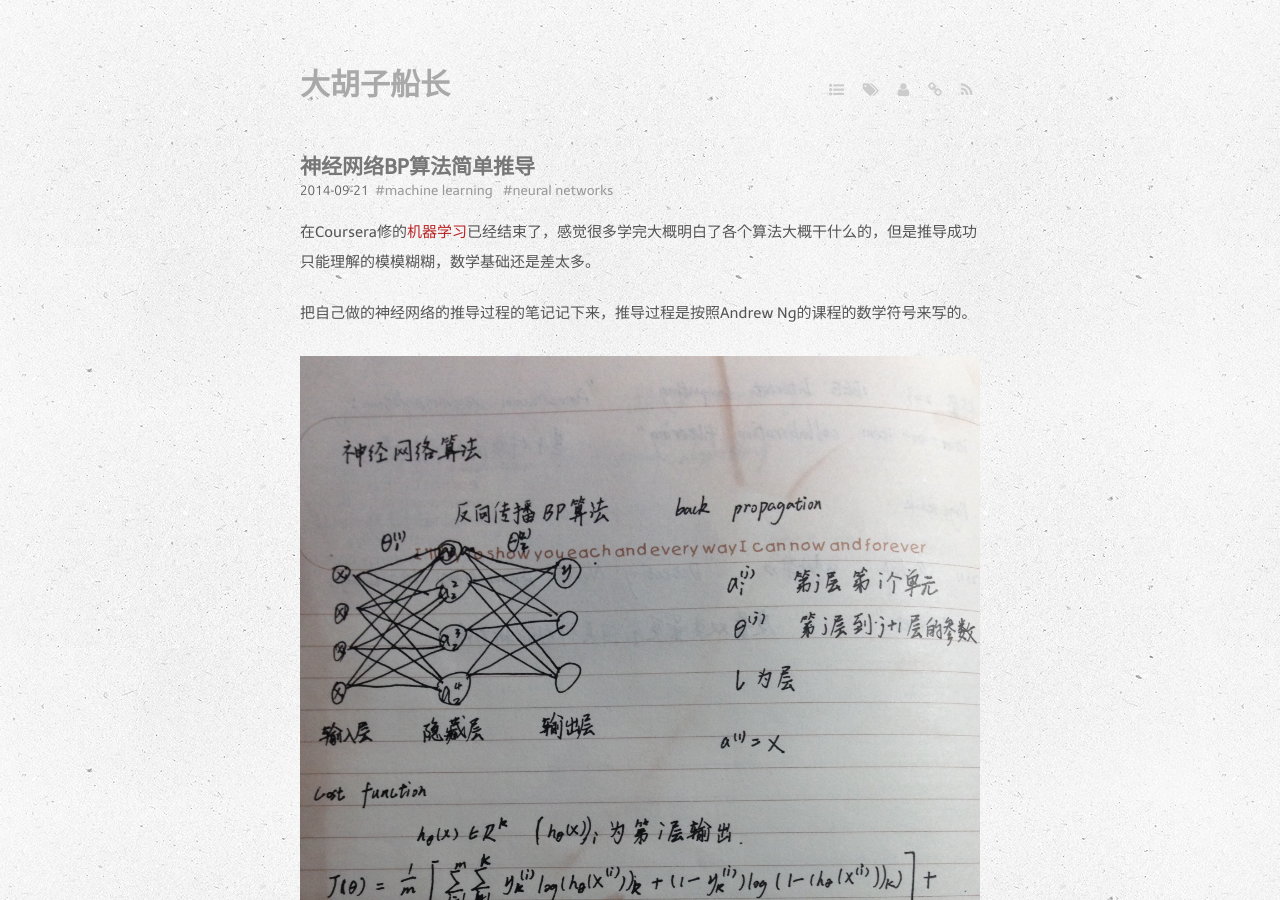
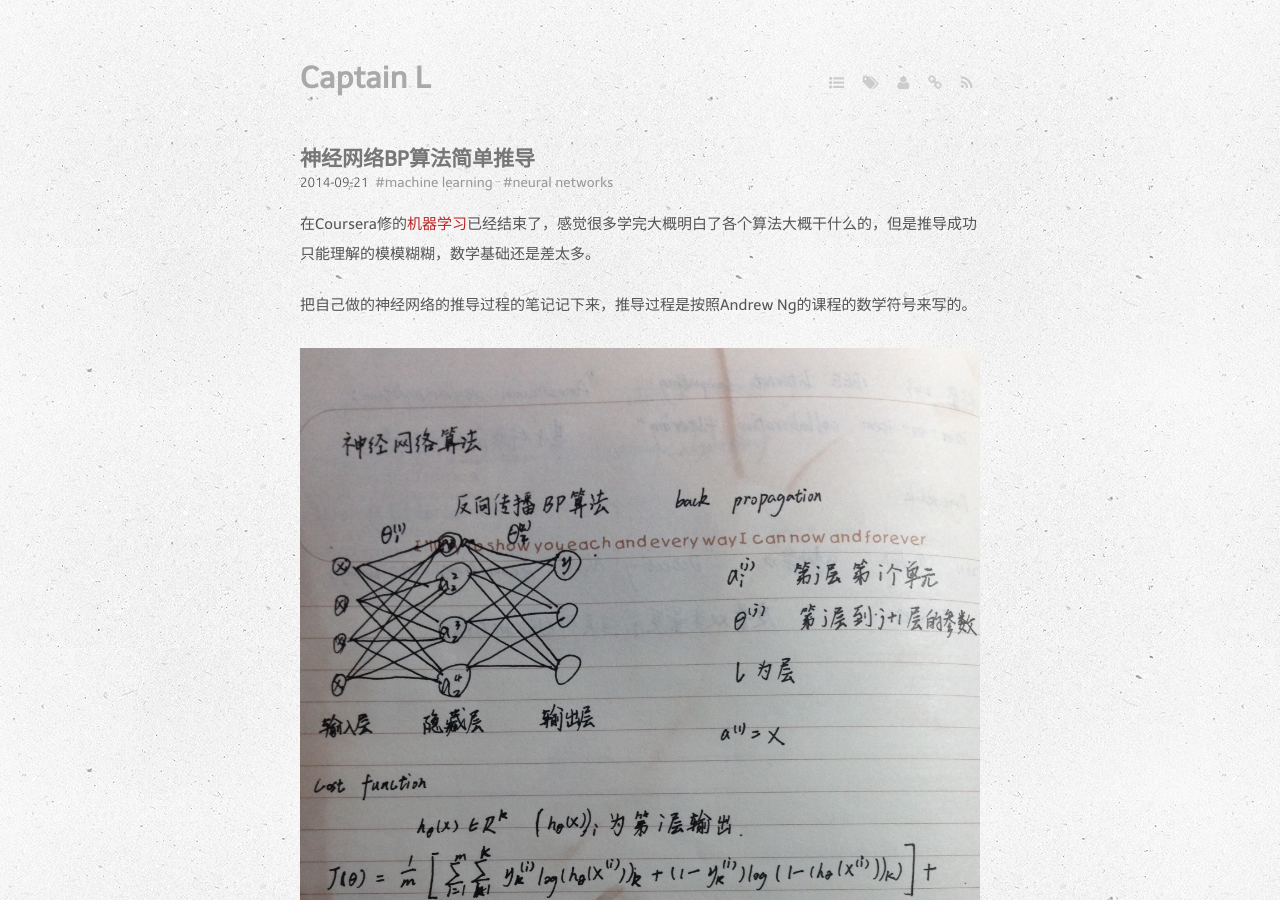
Before and after one commit to liuli1735/liuli1735.github.io, a Jekyll site: the page built from index.markdown, in a window 1280 px wide and 900 px high. Built offline with Jekyll 4.4.1, drawn with Linux system fonts in a browser that asks for light colours; Markdown is read by kramdown in place of the engine named in the settings; a script that is not in the unit is left out; comment, search, counter and statistics services are not loaded.

Commit message:
Update _config.yml
Update _config.yml

```diff
--- a/_config.yml
+++ b/_config.yml
@@ -1,7 +1,7 @@
 markdown: rdiscount
 pygments: true
 permalink: /:year/:month/:day/:title.html
-name: "大胡子船长"
+name: "Captain L"
 markdown: rdiscount
 
 author: "Jason"
```
